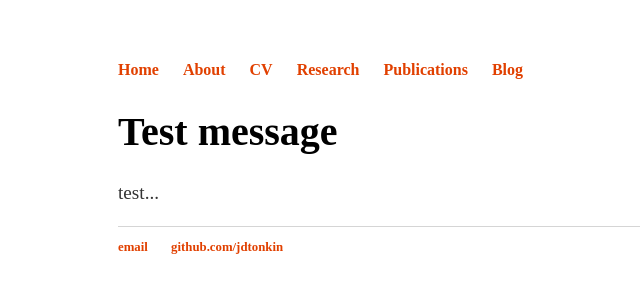
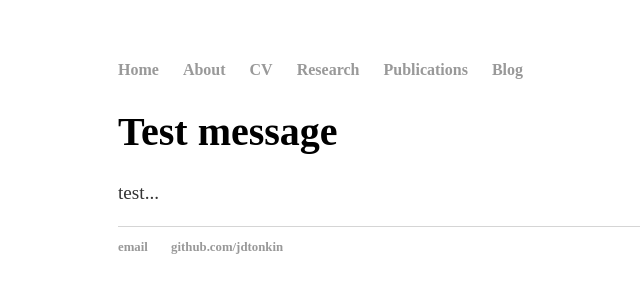
Before and after one commit to jdtonkin/jdtonkin.github.io, a Jekyll site: the page built from index.html, in a window 1280 px wide. Shown: the top 300 px of the page, without its empty margins (74-714 px from the left). Built offline with Jekyll 4.4.1, drawn with Linux system fonts in a browser that asks for light colours.

Commit message:
Update main.css

```diff
--- a/css/main.css
+++ b/css/main.css
@@ -5,7 +5,7 @@ a:hover { text-decoration: underline; }
 
 p { font-size: 1.2em; line-height: 1.3em; color: #333; font-family: 'fira sans'}
 
-ul { font-size: 1.2em; line-height: 1.3em; color: #333; font-family: 'fira sans'; a { text-decoration: none; color: #E14000; }
+ul { font-size: 1.2em; line-height: 1.3em; color: #333; font-family: 'fira sans'; a { text-decoration: none; color: #999; }
 a:hover { text-decoration: underline; }}
 
 h1, h2, h3, h4 { font-family: 'fira sans'; }
```
